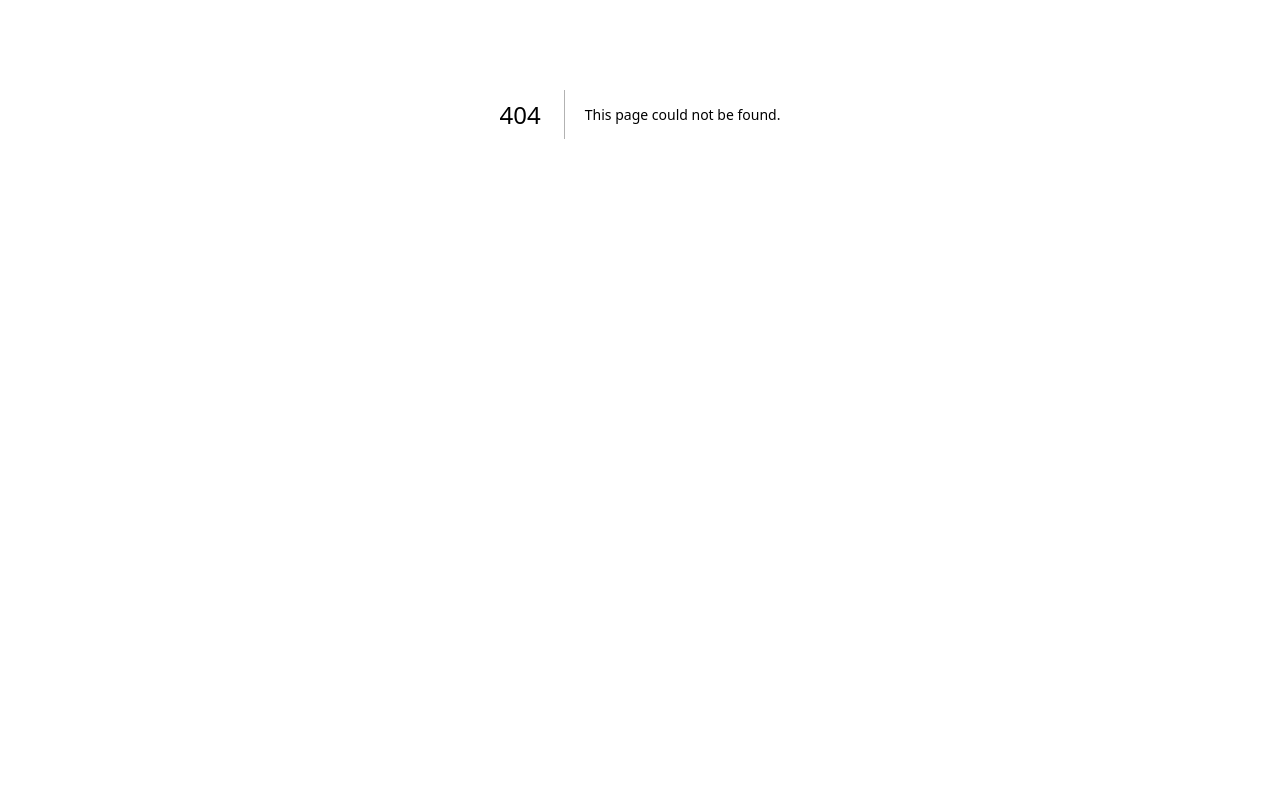
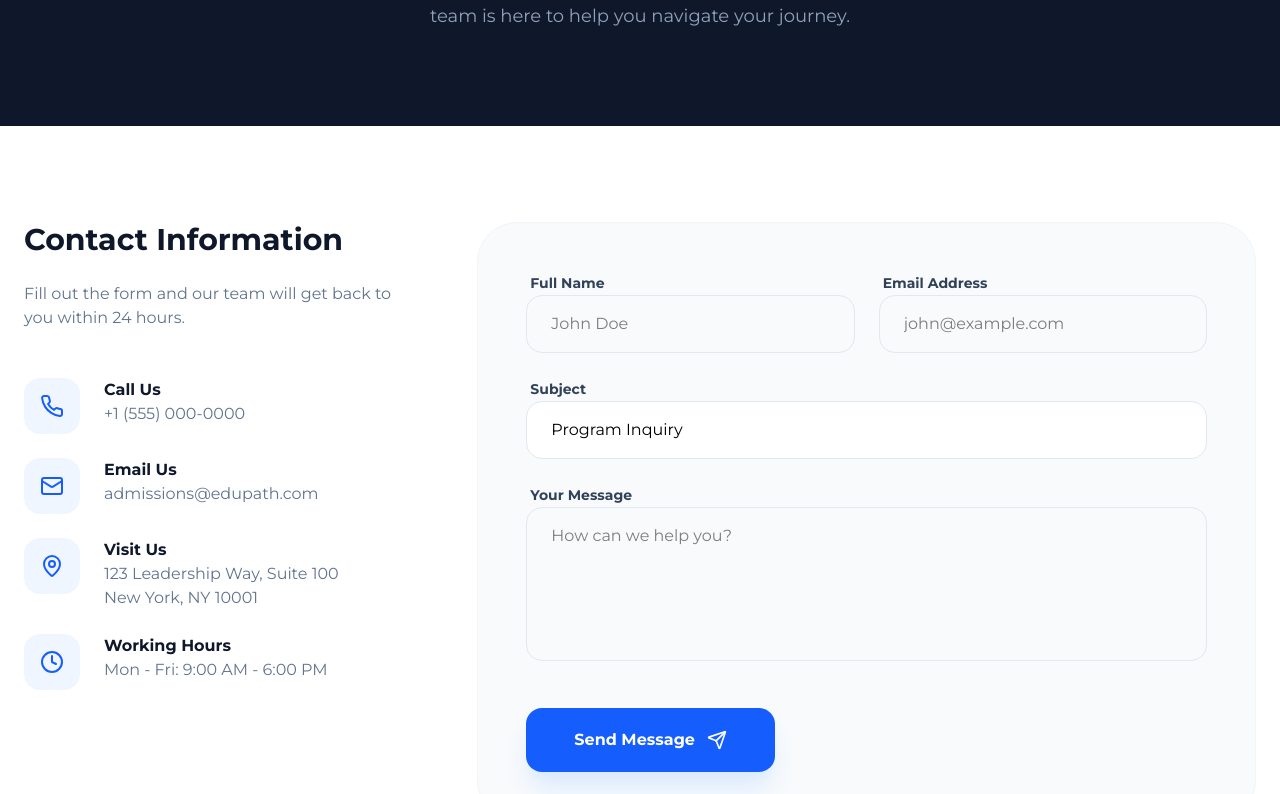
Before and after one commit to mussadiqkhan6886/kpsla, a Next.js app: page /contact-us in a window 1280 px wide. Before the commit this address had no page. Shown: the part 286-1080 px from the top of the page. Before the commit the page ends 800 px from the top, so only its background shows below. Built offline with nearby package versions, Linux system fonts and the light colour scheme.

Commit message:
contact us page done

```diff
--- /dev/null
+++ b/app/(main)/contact-us/page.tsx
@@ -0,0 +1,142 @@
+import React from 'react'
+import { LuPhone, LuMail, LuMapPin, LuClock, LuSend } from 'react-icons/lu'
+
+const ContactPage = () => {
+  return (
+    <main className="bg-white pt-20">
+      {/* 1. Header Section */}
+      <section className="bg-slate-900 py-24 text-white text-center">
+        <div className="container mx-auto px-6">
+          <h1 className="text-4xl md:text-6xl font-black mb-6">
+            Get in <span className="text-blue-500">Touch</span>
+          </h1>
+          <p className="text-slate-400 text-lg max-w-2xl mx-auto">
+            Have questions about our leadership programs or upcoming events?
+            Our team is here to help you navigate your journey.
+          </p>
+        </div>
+      </section>
+
+      {/* 2. Contact Info & Form Grid */}
+      <section className="py-24">
+        <div className="container mx-auto px-6">
+          <div className="flex flex-col lg:flex-row gap-16">
+
+            {/* Left Side: Contact Information */}
+            <div className="w-full lg:w-1/3 space-y-12">
+              <div>
+                <h2 className="text-3xl font-bold text-slate-900 mb-6">Contact Information</h2>
+                <p className="text-slate-500 mb-8">
+                  Fill out the form and our team will get back to you within 24 hours.
+                </p>
+              </div>
+
+              <div className="space-y-6">
+                <div className="flex items-start gap-6">
+                  <div className="bg-blue-50 p-4 rounded-2xl text-blue-600">
+                    <LuPhone size={24} />
+                  </div>
+                  <div>
+                    <h4 className="font-bold text-slate-900">Call Us</h4>
+                    <p className="text-slate-500">+1 (555) 000-0000</p>
+                  </div>
+                </div>
+
+                <div className="flex items-start gap-6">
+                  <div className="bg-blue-50 p-4 rounded-2xl text-blue-600">
+                    <LuMail size={24} />
+                  </div>
+                  <div>
+                    <h4 className="font-bold text-slate-900">Email Us</h4>
+                    <p className="text-slate-500">admissions@edupath.com</p>
+                  </div>
+                </div>
+
+                <div className="flex items-start gap-6">
+                  <div className="bg-blue-50 p-4 rounded-2xl text-blue-600">
+                    <LuMapPin size={24} />
+                  </div>
+                  <div>
+                    <h4 className="font-bold text-slate-900">Visit Us</h4>
+                    <p className="text-slate-500">123 Leadership Way, Suite 100<br/>New York, NY 10001</p>
+                  </div>
+                </div>
+
+                <div className="flex items-start gap-6">
+                  <div className="bg-blue-50 p-4 rounded-2xl text-blue-600">
+                    <LuClock size={24} />
+                  </div>
+                  <div>
+                    <h4 className="font-bold text-slate-900">Working Hours</h4>
+                    <p className="text-slate-500">Mon - Fri: 9:00 AM - 6:00 PM</p>
+                  </div>
+                </div>
+              </div>
+            </div>
+
+            {/* Right Side: Contact Form */}
+            <div className="w-full lg:w-2/3">
+              <div className="bg-slate-50 p-8 md:p-12 rounded-[2.5rem] border border-slate-100">
+                <form className="grid grid-cols-1 md:grid-cols-2 gap-6">
+                  <div className="space-y-2">
+                    <label className="text-sm font-bold text-slate-700 ml-1">Full Name</label>
+                    <input
+                      type="text"
+                      placeholder="John Doe"
+                      className="w-full px-6 py-4 rounded-2xl border border-slate-200 focus:outline-none focus:border-blue-600 transition-colors"
+                    />
+                  </div>
+                  <div className="space-y-2">
+                    <label className="text-sm font-bold text-slate-700 ml-1">Email Address</label>
+                    <input
+                      type="email"
+                      placeholder="john@example.com"
+                      className="w-full px-6 py-4 rounded-2xl border border-slate-200 focus:outline-none focus:border-blue-600 transition-colors"
+                    />
+                  </div>
+                  <div className="md:col-span-2 space-y-2">
+                    <label className="text-sm font-bold text-slate-700 ml-1">Subject</label>
+                    <select className="w-full px-6 py-4 rounded-2xl border border-slate-200 focus:outline-none focus:border-blue-600 transition-colors appearance-none bg-white">
+                      <option>Program Inquiry</option>
+                      <option>Partnership Opportunity</option>
+                      <option>Event Question</option>
+                      <option>Other</option>
+                    </select>
+                  </div>
+                  <div className="md:col-span-2 space-y-2">
+                    <label className="text-sm font-bold text-slate-700 ml-1">Your Message</label>
+                    <textarea
+                      rows={5}
+                      placeholder="How can we help you?"
+                      className="w-full px-6 py-4 rounded-2xl border border-slate-200 focus:outline-none focus:border-blue-600 transition-colors resize-none"
+                    ></textarea>
+                  </div>
+                  <div className="md:col-span-2 pt-4">
+                    <button className="w-full md:w-auto px-12 py-5 bg-blue-600 text-white font-bold rounded-2xl hover:bg-blue-700 transition-all shadow-xl shadow-blue-100 flex items-center justify-center gap-3">
+                      Send Message <LuSend size={20} />
+                    </button>
+                  </div>
+                </form>
+              </div>
+            </div>
+
+          </div>
+        </div>
+      </section>
+
+      {/* 3. Map Section (Placeholder) */}
+      <section className="h-[450px] w-full bg-slate-100 relative grayscale hover:grayscale-0 transition-all duration-700">
+        <div className="absolute inset-0 flex items-center justify-center">
+          <div className="text-center">
+            <LuMapPin className="text-blue-600 mx-auto mb-4" size={48} />
+            <p className="font-bold text-slate-900">Interactive Map Integration Here</p>
+            <p className="text-slate-500 text-sm italic">Google Maps or Mapbox API</p>
+          </div>
+        </div>
+        {/* You can replace this div with a real <iframe> or Google Maps component */}
+      </section>
+    </main>
+  )
+}
+
+export default ContactPage
--- /dev/null
+++ b/app/(main)/get-involved/page.tsx
@@ -0,0 +1,11 @@
+import React from 'react'
+
+const page = () => {
+  return (
+    <div>
+
+    </div>
+  )
+}
+
+export default page
```
